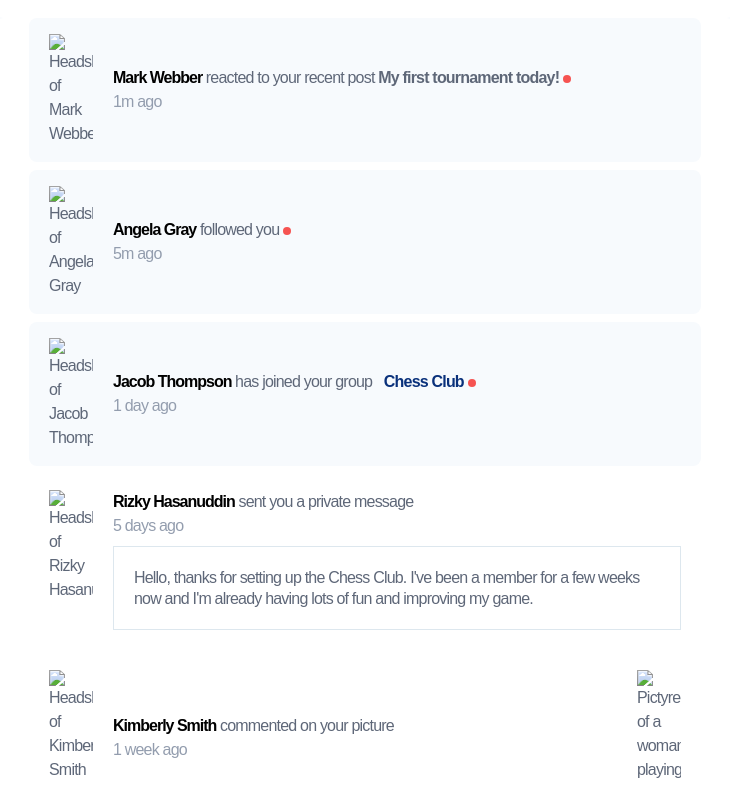
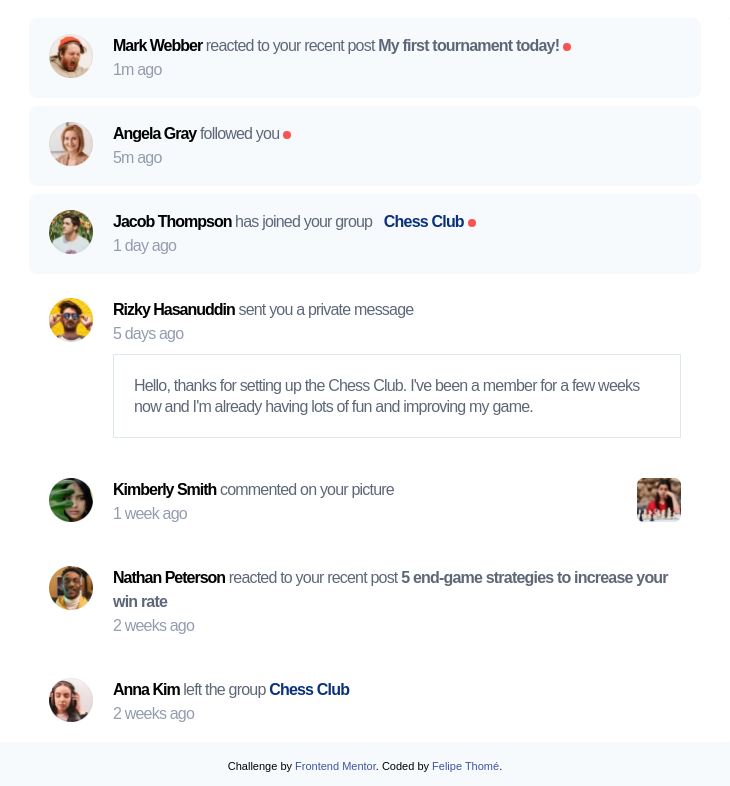
Before and after one commit to felipetn1989/notifications-page-main, a plain HTML site: page index.html in a window 1280 px wide. Shown: the part 138-924 px from the top of the page, without its empty margins (275-1005 px from the left). Drawn offline with Linux system fonts and the light colour scheme; the site is published under a folder, as on GitHub Pages, so addresses that start at the root find nothing.

Commit message:
Update index.html

```diff
--- a/index.html
+++ b/index.html
@@ -35,7 +35,7 @@
       <div class="unread flex items-center gap-3 bg-[#f7fafd] px-4 py-3 rounded-lg hover:cursor-pointer lg:px-5 lg:py-4 lg:gap-5">
         <img
           class="w-10 self-start lg:w-11"
-          src="/assets/images/avatar-mark-webber.webp"
+          src="assets/images/avatar-mark-webber.webp"
           alt="Headshot of Mark Webber"
         />
         <div>
@@ -51,7 +51,7 @@
       <div class="unread flex items-center gap-3 bg-[#f7fafd] px-4 py-3 rounded-lg hover:cursor-pointer lg:px-5 lg:py-4 lg:gap-5">
         <img
           class="w-10 self-start lg:w-11"
-          src="/assets/images/avatar-angela-gray.webp"
+          src="assets/images/avatar-angela-gray.webp"
           alt="Headshot of Angela Gray"
         />
         <div>
@@ -66,7 +66,7 @@
       <div class="unread flex items-center gap-3 bg-[#f7fafd] px-4 py-3 rounded-lg hover:cursor-pointer lg:px-5 lg:py-4 lg:gap-5">
         <img
           class="w-10 self-start lg:w-11"
-          src="/assets/images/avatar-jacob-thompson.webp"
+          src="assets/images/avatar-jacob-thompson.webp"
           alt="Headshot of Jacob Thompson"
         />
         <div>
@@ -81,7 +81,7 @@
       <div class="flex items-center gap-3 bg-white px-4 py-3 rounded-lg hover:cursor-pointer lg:px-5 lg:py-4 lg:gap-5">
         <img
           class="w-10 self-start lg:w-11"
-          src="/assets/images/avatar-rizky-hasanuddin.webp"
+          src="assets/images/avatar-rizky-hasanuddin.webp"
           alt="Headshot of Rizky Hasanuddin"
         />
         <div>
@@ -101,7 +101,7 @@
         <div class="flex items-center gap-3 lg:gap-5">
           <img
             class="w-10 self-start lg:w-11"
-            src="/assets/images/avatar-kimberly-smith.webp"
+            src="assets/images/avatar-kimberly-smith.webp"
             alt="Headshot of Kimberly Smith"
           />
           <div>
@@ -114,14 +114,14 @@
         </div>
         <img
           class="w-10 self-start lg:w-11"
-          src="/assets/images/image-chess.webp"
+          src="assets/images/image-chess.webp"
           alt="Pictyre of a woman playing chess"
         />
       </div>
       <div class="flex items-center gap-3 bg-white px-4 py-3 rounded-lg hover:cursor-pointer lg:px-5 lg:py-4 lg:gap-5">
         <img
           class="w-10 self-start lg:w-11 lg:justify-self-end"
-          src="/assets/images/avatar-nathan-peterson.webp"
+          src="assets/images/avatar-nathan-peterson.webp"
           alt="Headshot of Nathan Peterson"
         />
         <div>
@@ -135,7 +135,7 @@
       <div class="flex items-center gap-3 bg-white px-4 py-3 rounded-lg hover:cursor-pointer lg:px-5 lg:py-4 lg:gap-5">
         <img
           class="w-10 self-start lg:w-11"
-          src="/assets/images/avatar-anna-kim.webp"
+          src="assets/images/avatar-anna-kim.webp"
           alt="Headshot of Anna Kim"
         />
         <div>
@@ -155,5 +155,5 @@
       >. Coded by <a href="https://github.com/felipetn1989">Felipe Thomé</a>.
     </footer>
   </body>
-  <script src="/src/script.js"></script>
+  <script src="src/script.js"></script>
 </html>
```
